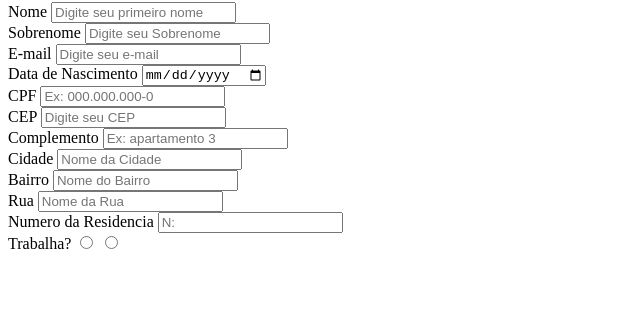
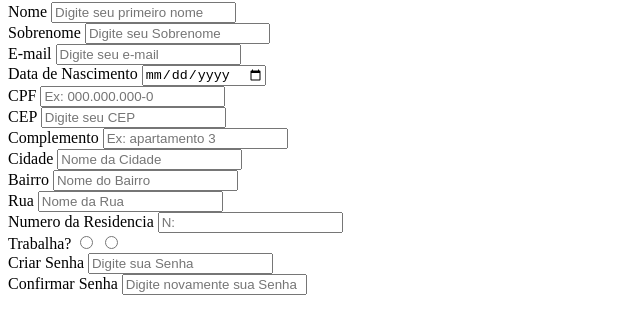
Before and after one commit to Luizsilva066/Forms, a plain HTML site: page index.html in a window 1280 px wide. Shown: the part 78-412 px from the top of the page, without its empty margins (0-640 px from the left). Drawn offline with Linux system fonts and the light colour scheme.

Commit message:
Add files via upload

```diff
--- a/index.html
+++ b/index.html
@@ -95,6 +95,17 @@
 
         </div>
 
+        <div class="criar senha">
+            <label for="criar senha">Criar Senha</label>
+            <input type="password" placeholder="Digite sua Senha">
+        </div>
+
+        <div class="confirmar senha">
+            <label for="confirmar senha">Confirmar Senha</label>
+            <input type="password" placeholder="Digite novamente sua Senha">
+        </div>
+
+
     </div>
 
 </form>
```
